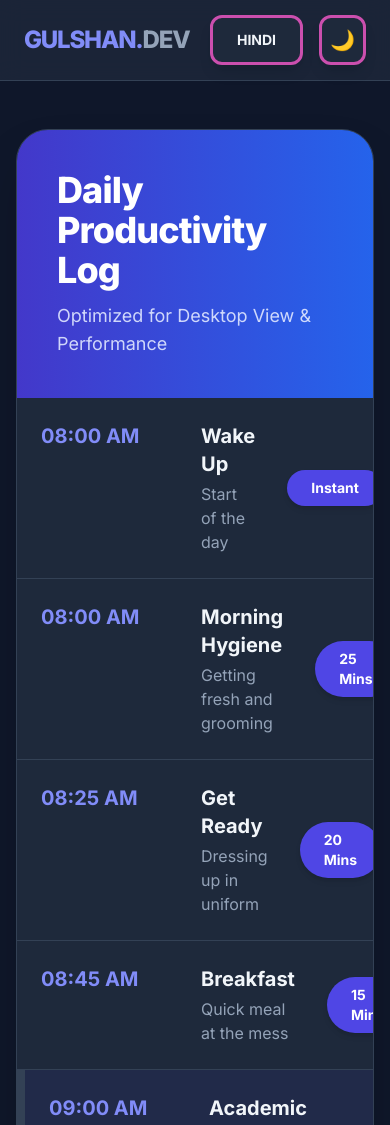
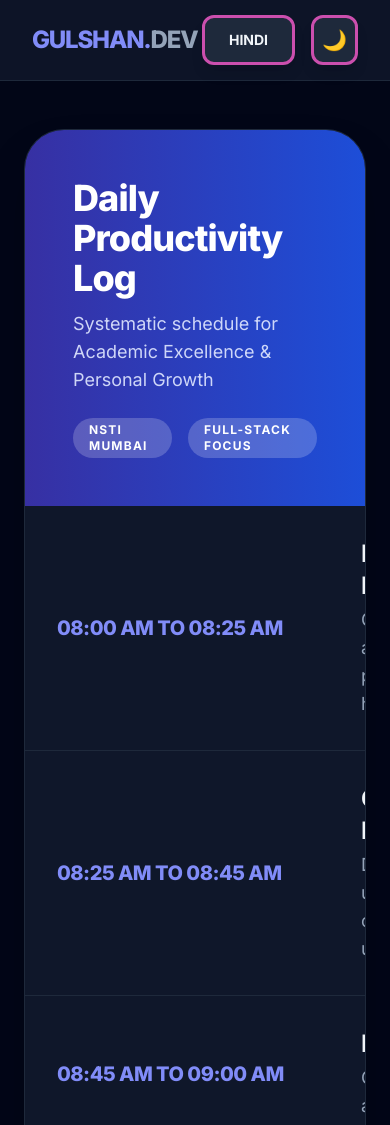
Before and after one commit to gulshanbauddh/Daily-Productivity-Log, a plain HTML site: page index.html in a window 390 px wide. Shown: the top 1125 px of the page. Drawn offline with nearby package versions, Linux system fonts and the light colour scheme.

Commit message:
Update time format

```diff
--- a/index.html
+++ b/index.html
@@ -2,104 +2,129 @@
 <html lang="en" id="html-tag" class="dark">
 <head>
     <meta charset="UTF-8">
-    <meta name="viewport" content="width=1280, initial-scale=1">
+    <meta name="viewport" content="width=1280">
 
-    <title>Gulshan's Professional Schedule</title>
+    <title>Gulshan Bauddh | Professional Schedule</title>
+
     <script src="https://cdn.tailwindcss.com"></script>
     <link href="https://fonts.googleapis.com/css2?family=Inter:wght@400;600;700;800&display=swap" rel="stylesheet">
 
     <script>
-        tailwind.config = { darkMode: 'class' }
+        tailwind.config = {
+            darkMode: 'class',
+        }
     </script>
 
     <style>
         body { font-family: 'Inter', sans-serif; transition: all 0.3s ease; }
 
-        /* Dynamic Border Animation */
+        /* Dynamic Animated Border */
         @keyframes rotateBorder {
-            0% { border-color: #6366f1; } /* Indigo */
-            33% { border-color: #ec4899; } /* Pink */
-            66% { border-color: #f59e0b; } /* Amber */
+            0% { border-color: #6366f1; }
+            33% { border-color: #ec4899; }
+            66% { border-color: #f59e0b; }
             100% { border-color: #6366f1; }
         }
 
         .dynamic-border {
             border-width: 3px;
+            border-style: solid;
             animation: rotateBorder 4s linear infinite;
         }
 
-        /* स्मूथ ट्रांजिशन के लिए */
         .mode-transition { transition: background-color 0.5s, color 0.5s; }
     </style>
 </head>
-<body class="bg-slate-50 dark:bg-slate-900 text-slate-900 dark:text-slate-100 mode-transition">
+<body class="bg-slate-50 dark:bg-slate-950 text-slate-900 dark:text-slate-100 mode-transition min-h-screen">
 
-    <nav class="sticky top-0 z-50 bg-white/80 dark:bg-slate-800/80 backdrop-blur-md border-b border-slate-200 dark:border-slate-700">
-        <div class="max-w-6xl mx-auto px-6 h-20 flex items-center justify-between">
-            <div class="font-extrabold text-2xl tracking-tighter text-indigo-600 dark:text-indigo-400">GULSHAN.<span class="text-slate-400">DEV</span></div>
+    <nav class="sticky top-0 z-50 bg-white/90 dark:bg-slate-900/90 backdrop-blur-md border-b border-slate-200 dark:border-slate-800">
+        <div class="max-w-6xl mx-auto px-8 h-20 flex items-center justify-between">
+            <div class="font-extrabold text-2xl tracking-tighter text-indigo-600 dark:text-indigo-400">
+                GULSHAN.<span class="text-slate-400">DEV</span>
+            </div>
 
             <div class="flex gap-4">
-                <button onclick="toggleLanguage()" id="langBtn" class="dynamic-border px-6 py-2 rounded-xl bg-white dark:bg-slate-800 text-sm font-bold shadow-lg transition transform active:scale-95">
+                <button onclick="toggleLanguage()" id="langBtn" class="dynamic-border px-6 py-2 rounded-xl bg-white dark:bg-slate-800 text-sm font-bold shadow-lg transition active:scale-95">
                     HINDI
                 </button>
-                <button onclick="toggleDarkMode()" class="dynamic-border p-2 rounded-xl bg-white dark:bg-slate-800 shadow-lg transition transform active:scale-95">
+                <button onclick="toggleDarkMode()" class="dynamic-border p-2 rounded-xl bg-white dark:bg-slate-800 shadow-lg transition active:scale-95">
                     <span id="themeIcon" class="text-xl">🌙</span>
                 </button>
             </div>
         </div>
     </nav>
 
-    <div class="max-w-5xl mx-auto px-4 py-12">
-        <div class="bg-white dark:bg-slate-800 rounded-[2rem] shadow-2xl overflow-hidden border border-slate-200 dark:border-slate-700">
+    <main class="max-w-6xl mx-auto px-6 py-12">
+        <div class="bg-white dark:bg-slate-900 rounded-[2.5rem] shadow-2xl overflow-hidden border border-slate-200 dark:border-slate-800">
 
-            <div class="bg-gradient-to-r from-indigo-700 to-blue-600 p-10 text-white">
+            <div class="bg-gradient-to-r from-indigo-800 to-blue-700 p-12 text-white">
                 <h1 id="headerTitle" class="text-4xl font-extrabold tracking-tight">Daily Productivity Log</h1>
-                <p id="headerSub" class="text-indigo-100 mt-3 opacity-90 text-lg">Optimized for Desktop View & Performance</p>
+                <p id="headerSub" class="text-indigo-100 mt-3 opacity-90 text-lg font-medium">Systematic schedule for Academic Excellence & Personal Growth</p>
+                <div class="mt-6 flex gap-4">
+                    <span class="px-4 py-1 bg-white/20 rounded-full text-xs font-bold uppercase tracking-widest">NSTI Mumbai</span>
+                    <span class="px-4 py-1 bg-white/20 rounded-full text-xs font-bold uppercase tracking-widest">Full-Stack Focus</span>
+                </div>
             </div>
 
-            <div id="scheduleContainer" class="divide-y divide-slate-100 dark:divide-slate-700">
+            <div id="scheduleContainer" class="divide-y divide-slate-100 dark:divide-slate-800">
                 </div>
         </div>
-    </div>
+    </main>
 
-    <footer class="py-12 bg-white dark:bg-slate-800 text-center border-t border-slate-200 dark:border-slate-700">
-        <p class="text-slate-500 dark:text-slate-400 font-medium">Built with Full-Stack Vision</p>
-        <p class="text-xs text-slate-400 mt-2 uppercase tracking-[0.2em] font-bold">© 2026 Gulshan Bauddh | NSTI Mumbai</p>
+    <footer class="py-16 bg-white dark:bg-slate-900 text-center border-t border-slate-200 dark:border-slate-800">
+        <div class="max-w-4xl mx-auto px-6">
+            <p class="text-slate-500 dark:text-slate-400 font-semibold tracking-wide">"The secret of your future is hidden in your daily routine."</p>
+            <p class="text-xs text-slate-400 mt-8 uppercase tracking-[0.3em] font-black">© 2026 GULSHAN BAUDDH | ALL RIGHTS RESERVED</p>
+        </div>
     </footer>
 
     <script>
         let currentLang = 'en';
 
+        // Final Updated Routine Data
         const routineData = [
-            { time: "08:00 AM", dur: "Instant", enTitle: "Wake Up", hiTitle: "सोकर उठना", enDesc: "Start of the day", hiDesc: "दिन की शुरुआत" },
-            { time: "08:00 AM", dur: "25 Mins", enTitle: "Morning Hygiene", hiTitle: "नित्य कर्म", enDesc: "Getting fresh and grooming", hiDesc: "फ्रेश होना और व्यक्तिगत स्वच्छता" },
-            { time: "08:25 AM", dur: "20 Mins", enTitle: "Get Ready", hiTitle: "तैयारी", enDesc: "Dressing up in uniform", hiDesc: "यूनिफॉर्म पहनना और तैयार होना" },
-            { time: "08:45 AM", dur: "15 Mins", enTitle: "Breakfast", hiTitle: "नाश्ता", enDesc: "Quick meal at the mess", hiDesc: "मेस में सुबह का नाश्ता" },
-            { time: "09:00 AM", dur: "8h 45m", enTitle: "Academic Hours", hiTitle: "कॉलेज समय", enDesc: "Lectures and lab sessions", hiDesc: "कक्षाएं और प्रैक्टिकल लैब", special: true },
-            { time: "05:45 PM", dur: "15 Mins", enTitle: "College Exit", hiTitle: "कॉलेज से वापसी", enDesc: "Returning to room", hiDesc: "रूम पर वापस आना" },
-            { time: "06:00 PM", dur: "Flexible", enTitle: "Refresh & Rest", hiTitle: "विश्राम", enDesc: "Unwinding after college", hiDesc: "फ्रेश होना और आराम" },
-            { time: "06:30 PM", dur: "1h 30m", enTitle: "Personal Talk", hiTitle: "निजी समय", enDesc: "Connecting with Kajal Ji", hiDesc: "काजल जी से फोन पर बातचीत" },
-            { time: "08:00 PM", dur: "1 Hr", enTitle: "Dinner", hiTitle: "रात्रि भोज", enDesc: "Heading to the mess", hiDesc: "मेस में रात का खाना" },
-            { time: "09:00 PM", dur: "15 Mins", enTitle: "Return", hiTitle: "रूम वापसी", enDesc: "Settling back in", hiDesc: "वापस कमरे पर पहुँचना" },
-            { time: "09:15 PM", dur: "30 Mins", enTitle: "Family Connection", hiTitle: "पारिवारिक संवाद", enDesc: "Calls with family members", hiDesc: "घर वालों से बातचीत" },
-            { time: "09:45 PM", dur: "2h 15m", enTitle: "Study & Social", hiTitle: "पढ़ाई और संवाद", enDesc: "Study with Kajal Ji", hiDesc: "काजल जी से बात और साथ में पढ़ाई", focus: true },
-            { time: "12:00 AM", dur: "1 Hr", enTitle: "Deep Study", hiTitle: "गहन अध्ययन", enDesc: "Focused academic work", hiDesc: "बिना किसी बाधा के पढ़ाई", deep: true },
-            { time: "01:00 AM", dur: "1 Hr", enTitle: "AI Discussion", hiTitle: "AI चर्चा", enDesc: "Reviewing concepts with AI", hiDesc: "AI के साथ विषयों पर चर्चा" },
-            { time: "02:00 AM", dur: "Sleep", enTitle: "Rest", hiTitle: "शयन", enDesc: "End of daily cycle", hiDesc: "सोने का समय", sleep: true }
+            { time: "08:00 AM to 08:25 AM", dur: "25 Mins", enTitle: "Morning Hygiene", hiTitle: "नित्य कर्म", enDesc: "Grooming and personal hygiene", hiDesc: "फ्रेश होना और व्यक्तिगत स्वच्छता" },
+            { time: "08:25 AM to 08:45 AM", dur: "20 Mins", enTitle: "Get Ready", hiTitle: "तैयारी", enDesc: "Dressing up in college uniform", hiDesc: "यूनिफॉर्म पहनना और तैयार होना" },
+            { time: "08:45 AM to 09:00 AM", dur: "15 Mins", enTitle: "Breakfast", hiTitle: "नाश्ता", enDesc: "Quick meal at the Mess", hiDesc: "मेस में सुबह का नाश्ता" },
+            { time: "09:00 AM to 05:45 PM", dur: "8h 45m", enTitle: "Academic Hours", hiTitle: "कॉलेज समय", enDesc: "Lectures and core training sessions", hiDesc: "कक्षाएं और प्रैक्टिकल लैब सत्र", special: true },
+            { time: "05:45 PM to 06:00 PM", dur: "15 Mins", enTitle: "College Exit", hiTitle: "कॉलेज से वापसी", enDesc: "Returning to the room", hiDesc: "रूम पर वापस आना" },
+            { time: "06:00 PM to 06:30 PM", dur: "30 Mins", enTitle: "Refresh & Rest", hiTitle: "विश्राम", enDesc: "Unwinding after college hours", hiDesc: "फ्रेश होना और आराम" },
+            { time: "06:30 PM to 08:00 PM", dur: "1h 30m", enTitle: "Personal Talk", hiTitle: "निजी समय", enDesc: "Daily connection with Kajal Ji", hiDesc: "काजल जी से फोन पर बातचीत" },
+            { time: "08:00 PM to 09:00 PM", dur: "1 Hr", enTitle: "Dinner", hiTitle: "रात्रि भोज", enDesc: "Evening meal at the Mess", hiDesc: "मेस में रात का खाना" },
+            { time: "09:00 PM to 09:15 PM", dur: "15 Mins", enTitle: "Arrival at Room", hiTitle: "रूम वापसी", enDesc: "Settling back in", hiDesc: "वापस कमरे पर पहुँचना" },
+            { time: "09:15 PM to 09:45 PM", dur: "30 Mins", enTitle: "Family Connection", hiTitle: "पारिवारिक संवाद", enDesc: "Calls with family members", hiDesc: "घर वालों से बातचीत" },
+            { time: "09:45 PM to 12:00 AM", dur: "2h 15m", enTitle: "Study & Social", hiTitle: "पढ़ाई और संवाद", enDesc: "Learning while connecting with Kajal Ji", hiDesc: "काजल जी से बात और साथ में पढ़ाई", focus: true },
+            { time: "12:00 AM to 01:00 AM", dur: "1 Hr", enTitle: "Deep Study", hiTitle: "गहन अध्ययन", enDesc: "Focused, distraction-free work", hiDesc: "बिना किसी बाधा के एकाग्र पढ़ाई", deep: true },
+            { time: "01:00 AM to 02:00 AM", dur: "1 Hr", enTitle: "AI Discussion", hiTitle: "AI चर्चा", enDesc: "Reviewing concepts with Online AI", hiDesc: "AI के साथ विषयों पर चर्चा" },
+            { time: "02:00 AM to 08:00 AM", dur: "6 Hrs", enTitle: "Rest / Sleep", hiTitle: "शयन", enDesc: "Daily cycle recovery", hiDesc: "सोने का समय", sleep: true }
         ];
 
         function renderSchedule() {
             const container = document.getElementById('scheduleContainer');
             container.innerHTML = routineData.map(item => `
-                <div class="p-6 hover:bg-slate-50 dark:hover:bg-slate-700/30 transition flex items-center justify-between gap-8 ${item.special ? 'bg-indigo-50/50 dark:bg-indigo-900/20 border-l-8 border-indigo-600' : ''} ${item.focus ? 'bg-amber-50/50 dark:bg-amber-900/20 border-l-8 border-amber-500' : ''} ${item.deep ? 'bg-emerald-50/50 dark:bg-emerald-900/20 border-l-8 border-emerald-500' : ''}">
-                    <div class="flex items-start gap-8">
-                        <span class="w-32 font-bold text-indigo-600 dark:text-indigo-400 text-xl shrink-0">${item.time}</span>
+                <div class="p-8 hover:bg-slate-50 dark:hover:bg-slate-800/40 transition-all flex items-center justify-between gap-12
+                ${item.special ? 'bg-indigo-50/40 dark:bg-indigo-900/10 border-l-[10px] border-indigo-600' : ''}
+                ${item.focus ? 'bg-amber-50/40 dark:bg-amber-900/10 border-l-[10px] border-amber-500' : ''}
+                ${item.deep ? 'bg-emerald-50/40 dark:bg-emerald-900/10 border-l-[10px] border-emerald-500' : ''}">
+
+                    <div class="flex items-center gap-12">
+                        <span class="w-64 font-black text-indigo-600 dark:text-indigo-400 text-xl tracking-tight shrink-0 uppercase">
+                            ${item.time}
+                        </span>
+
                         <div>
-                            <h3 class="font-bold text-slate-800 dark:text-slate-100 text-xl">${currentLang === 'en' ? item.enTitle : item.hiTitle}</h3>
-                            <p class="text-slate-500 dark:text-slate-400 mt-1">${currentLang === 'en' ? item.enDesc : item.hiDesc}</p>
+                            <h3 class="font-bold text-slate-800 dark:text-slate-100 text-2xl tracking-tight">
+                                ${currentLang === 'en' ? item.enTitle : item.hiTitle}
+                            </h3>
+                            <p class="text-slate-500 dark:text-slate-400 mt-1 text-lg">
+                                ${currentLang === 'en' ? item.enDesc : item.hiDesc}
+                            </p>
                         </div>
                     </div>
-                    <span class="bg-indigo-600 text-white px-6 py-2 rounded-full text-sm font-bold shadow-md">${item.dur}</span>
+
+                    <span class="bg-indigo-600 text-white px-8 py-2 rounded-full text-sm font-black shadow-lg uppercase tracking-tighter shrink-0">
+                        ${item.dur}
+                    </span>
                 </div>
             `).join('');
 
```
